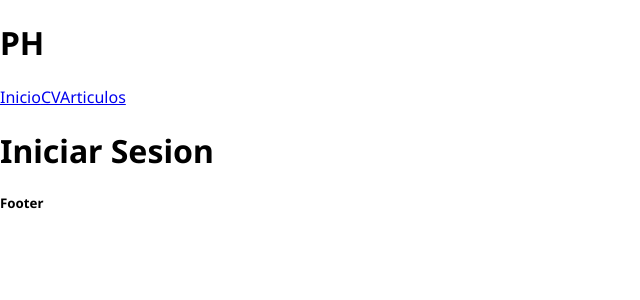
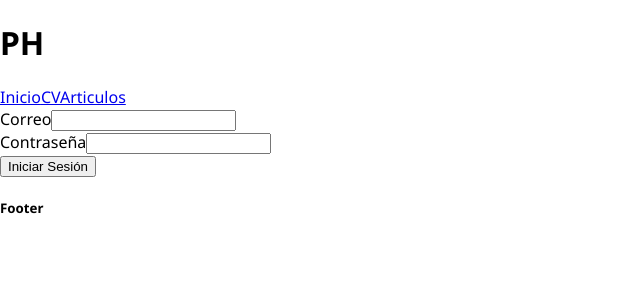
Before and after one commit to ph-dom/portfolio, a React (Create React App) app: page /login in a window 1280 px wide. Shown: the top 300 px of the page, without its empty margins (0-640 px from the left). Built offline with nearby package versions, Linux system fonts and the light colour scheme; no server answers.

Commit message:
se agrega login y logout

```diff
--- a/src/config/firebase.ts
+++ b/src/config/firebase.ts
@@ -1,6 +1,6 @@
 import { initializeApp } from 'firebase/app'
 import { getAnalytics, setAnalyticsCollectionEnabled, logEvent } from 'firebase/analytics'
-import { getAuth, signInWithEmailAndPassword, signOut, type UserCredential } from 'firebase/auth'
+import { getAuth, signInWithEmailAndPassword, signOut, onAuthStateChanged, type UserCredential, type Unsubscribe, type User } from 'firebase/auth'
 
 const firebaseConfig = {
   apiKey: process.env.REACT_APP_FIREBASE_API_API_KEY,
@@ -31,3 +31,11 @@ export const authSignOut = async (): Promise<void> => {
 export const analyticsLogEvent = (eventName: string, eventParams: Record<string, any> | undefined = undefined): void => {
   logEvent(analytics, eventName, eventParams)
 }
+
+type GetUser = (user: User | null) => void
+
+export const onAuthChanged = (callback: GetUser): Unsubscribe => {
+  return onAuthStateChanged(auth, (user) => {
+    callback(user)
+  })
+}
--- /dev/null
+++ b/src/context/user/user.context.tsx
@@ -0,0 +1,27 @@
+import React, { type PropsWithChildren } from 'react'
+import type { User } from 'firebase/auth'
+import { onAuthChanged } from '../../config/firebase'
+
+export const UserContext = React.createContext<User | null>(null)
+
+export default function UserProvider (props: PropsWithChildren): JSX.Element {
+  const [user, setUser] = React.useState<User | null>(null)
+
+  const handleChangeUser = (user: User | null): void => {
+    console.log('PASE POR AQUICHI', user)
+    setUser(user)
+  }
+
+  React.useEffect(() => {
+    const unsubscribe = onAuthChanged(handleChangeUser)
+    return () => {
+      unsubscribe()
+    }
+  }, [user])
+
+  return (
+    <UserContext.Provider value={user}>
+      {props.children}
+    </UserContext.Provider>
+  )
+}
--- a/src/pages/login/login.component.tsx
+++ b/src/pages/login/login.component.tsx
@@ -1,8 +1,54 @@
 import React from 'react'
+import { authSignIn } from '../../config/firebase'
+
+interface Credenciales {
+  email: string
+  password: string
+}
 
 function Login (): JSX.Element {
+  const [credenciales, setCredenciales] = React.useState<Credenciales>({
+    email: '',
+    password: ''
+  })
+
+  const handleSubmitLogin = (): void => {
+    authSignIn(credenciales.email, credenciales.password).then(userCredentials => {
+      console.log(userCredentials)
+    }).catch(error => {
+      console.log(error)
+    })
+  }
+
   return (
-    <h1>Iniciar Sesion</h1>
+    <React.Fragment>
+      <form
+        onSubmit={event => {
+          event.preventDefault()
+          handleSubmitLogin()
+        }}
+      >
+        <div>
+          <label htmlFor="email">Correo</label>
+          <input type="email" id="email" required autoComplete="off"
+            onChange={event => {
+              setCredenciales(state => ({ ...state, email: event.target.value }))
+            }}
+          />
+        </div>
+        <div>
+          <label htmlFor="password">Contraseña</label>
+          <input type="password" id="password" required autoComplete="off"
+            onChange={event => {
+              setCredenciales(state => ({ ...state, password: event.target.value }))
+            }}
+          />
+        </div>
+        <div>
+          <input type="submit" value="Iniciar Sesión" />
+        </div>
+      </form>
+    </React.Fragment>
   )
 }
 
--- /dev/null
+++ b/src/shared/layout/layout.component.tsx
@@ -0,0 +1,38 @@
+import React from 'react'
+import { Outlet, NavLink } from 'react-router-dom'
+import { authSignOut } from '../../config/firebase'
+import { UserContext } from '../../context/user/user.context'
+
+function Layout (): JSX.Element {
+  const user = React.useContext(UserContext)
+  const handleClickSignOut = (): void => {
+    authSignOut().then(() => {
+      console.log('ok')
+    }).catch(error => {
+      console.log(error)
+    })
+  }
+
+  return (
+    <React.Fragment>
+      <header>
+        <h1>PH</h1>
+        <nav>
+          <NavLink to={'/'}>Inicio</NavLink>
+          <NavLink to={'/cv'}>CV</NavLink>
+          <NavLink to={'/articulos'}>Articulos</NavLink>
+        </nav>
+        {user !== null && <button type="button" onClick={handleClickSignOut}>Cerrar Sesión</button> }
+        {user !== null && <h3>{user.displayName}</h3>}
+      </header>
+      <main>
+        <Outlet />
+      </main>
+      <footer>
+        <h5>Footer</h5>
+      </footer>
+    </React.Fragment>
+  )
+}
+
+export default Layout
--- /dev/null
+++ b/src/shared/loader/loader.component.tsx
@@ -0,0 +1,9 @@
+import React from 'react'
+
+function Loader (): JSX.Element {
+  return (
+    <h1>Cargando</h1>
+  )
+}
+
+export default Loader
--- a/src/shared/public/layout-public.component.tsx
+++ /dev/null
@@ -1,25 +0,0 @@
-import React from 'react'
-import { Outlet, NavLink } from 'react-router-dom'
-
-function LayoutPublic (): JSX.Element {
-  return (
-    <React.Fragment>
-      <header>
-        <h1>PH</h1>
-        <nav>
-          <NavLink to={'/'}>Inicio</NavLink>
-          <NavLink to={'/cv'}>CV</NavLink>
-          <NavLink to={'/articulos'}>Articulos</NavLink>
-        </nav>
-      </header>
-      <main>
-        <Outlet />
-      </main>
-      <footer>
-        <h5>Footer</h5>
-      </footer>
-    </React.Fragment>
-  )
-}
-
-export default LayoutPublic
```
Also changed, not shown: src/index.tsx (+5 -3 lines), src/pages/router.tsx (+12 -5 lines).
